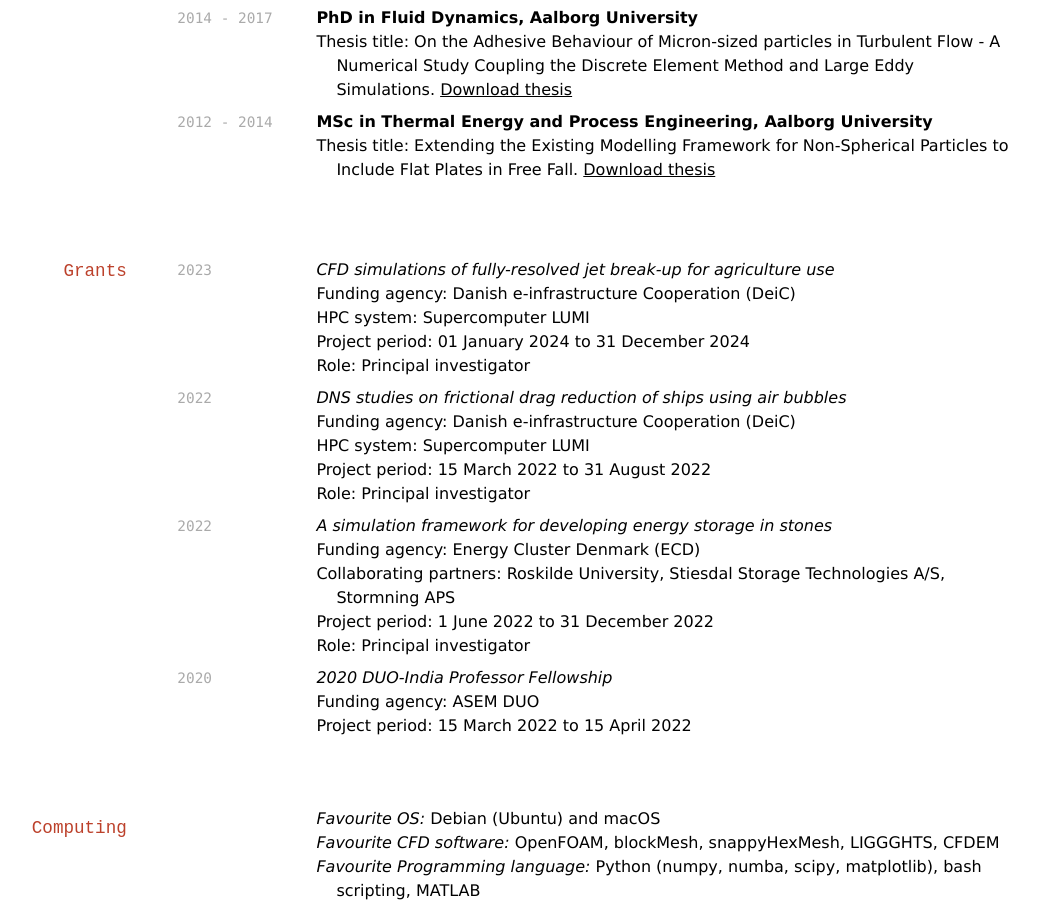
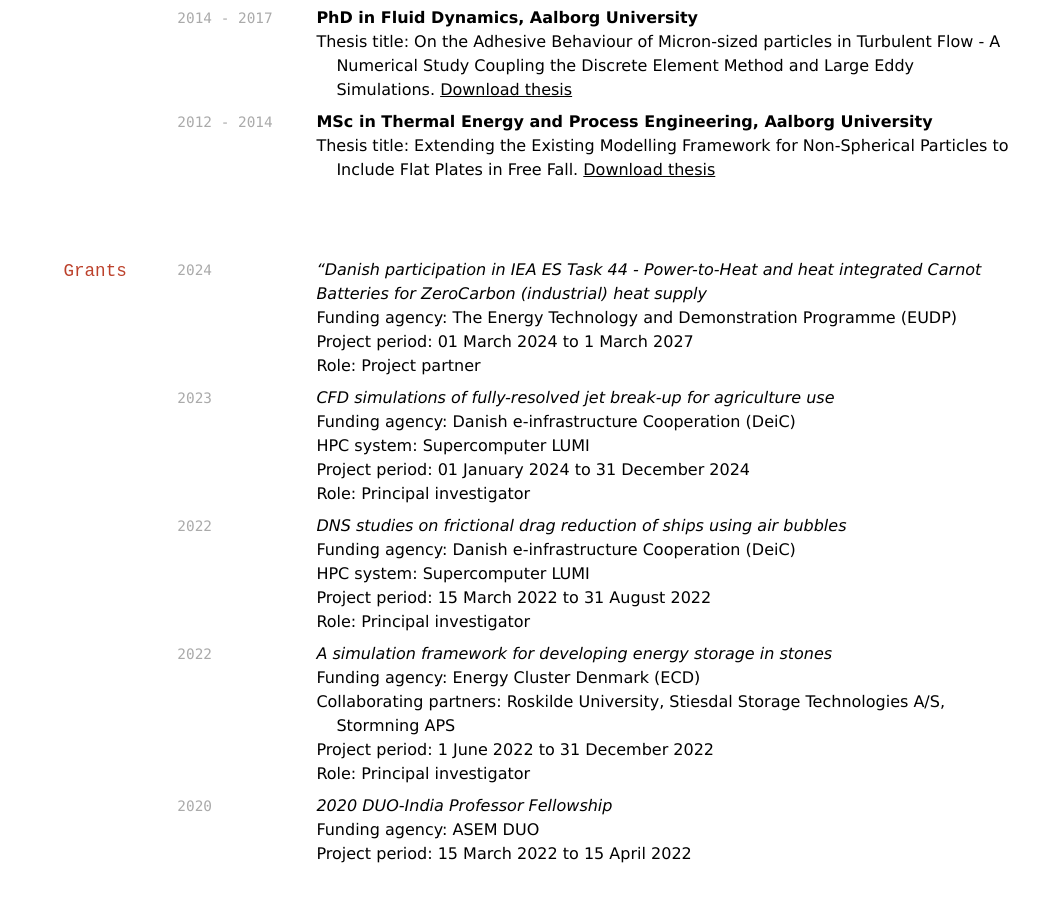
Before and after one commit to jakobhaervig/cv, a Jekyll site: the page built from index.md, in a window 1280 px wide and 900 px high, scrolled down 916 px. Shown: the whole window, without its empty margins (142-1181 px from the left). Built offline with Jekyll 4.4.1, drawn with Linux system fonts in a browser that asks for light colours.

Commit message:
Add grants for 2024

```diff
--- a/index.md
+++ b/index.md
@@ -65,6 +65,14 @@ __MSc in Thermal Energy and Process Engineering, Aalborg University__
 -  Thesis title: Extending the Existing Modelling Framework for Non-Spherical Particles to Include Flat Plates in Free Fall. [Download thesis](https://vbn.aau.dk/ws/portalfiles/portal/214692689/masterThesis.pdf)
 
 ## Grants
+
+`2024`
+*“Danish participation in IEA ES Task 44 - Power-to-Heat and heat integrated Carnot Batteries for ZeroCarbon (industrial) heat supply*
+
+- Funding agency: The Energy Technology and Demonstration Programme (EUDP)
+- Project period: 01 March 2024 to 1 March 2027
+- Role: Project partner
+
 
 `2023`
 *CFD simulations of fully-resolved jet break-up for agriculture use*
```
